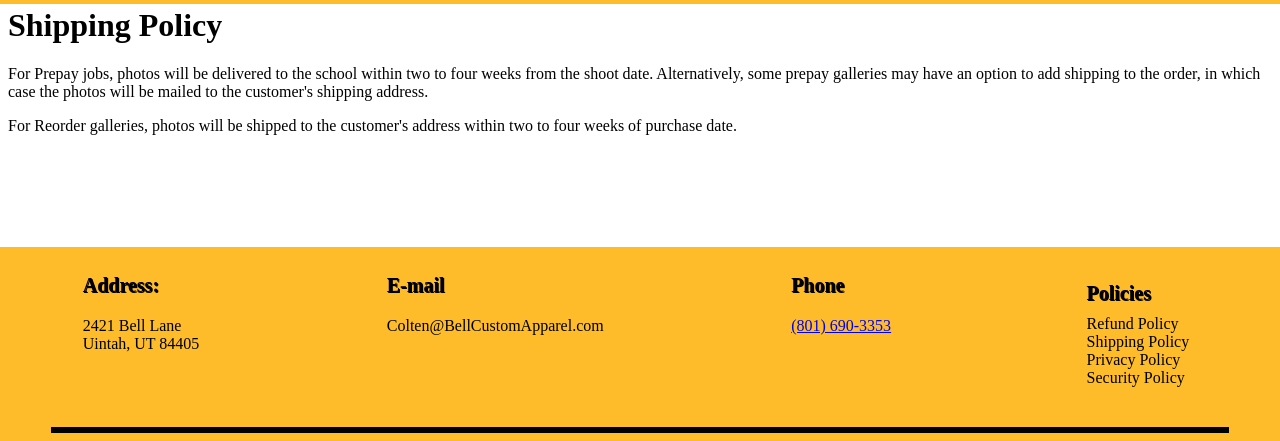
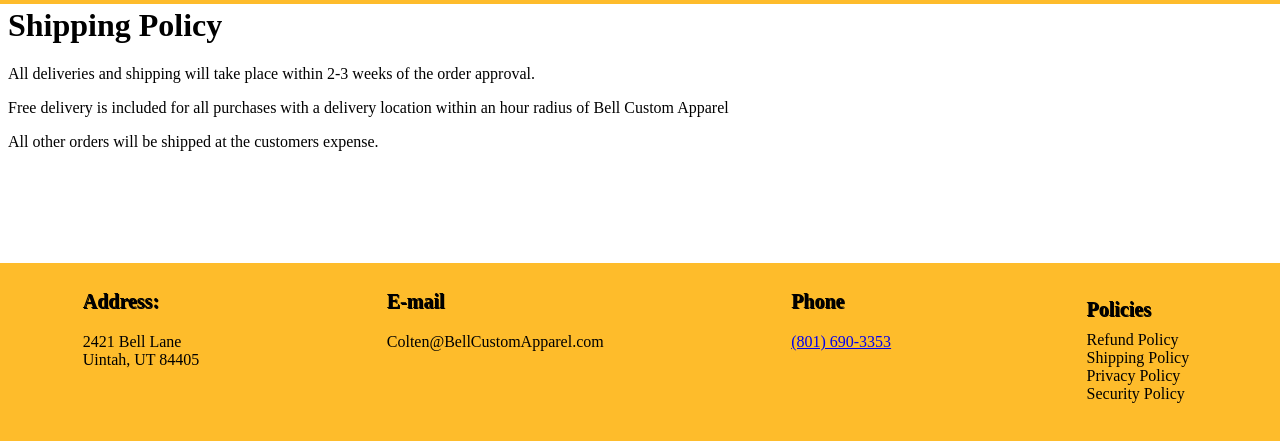
Before and after one commit to 1sdc0d3r/Bell-Custom-Apparel, a plain HTML site: page polices/shipping.html in a window 1280 px wide. Shown: the part 47-488 px from the top of the page. Drawn offline with Linux system fonts and the light colour scheme.

Commit message:
updated some policies

```diff
--- a/polices/shipping.html
+++ b/polices/shipping.html
@@ -18,16 +18,16 @@
   <body class="policy">
     <nav></nav>
     <h1>Shipping Policy</h1>
+
     <p>
-      For Prepay jobs, photos will be delivered to the school within two to four
-      weeks from the shoot date. Alternatively, some prepay galleries may have
-      an option to add shipping to the order, in which case the photos will be
-      mailed to the customer's shipping address.
+      All deliveries and shipping will take place within 2-3 weeks of the order
+      approval.
     </p>
     <p>
-      For Reorder galleries, photos will be shipped to the customer's address
-      within two to four weeks of purchase date.
+      Free delivery is included for all purchases with a delivery location
+      within an hour radius of Bell Custom Apparel
     </p>
+    <p>All other orders will be shipped at the customers expense.</p>
 
     <footer></footer>
     <script src="../js/jquery.head-foot.js"></script>
```
Also changed, not shown: order-form.html (+1 -1 lines), polices/security.html (+1 -1 lines), readme.md.
